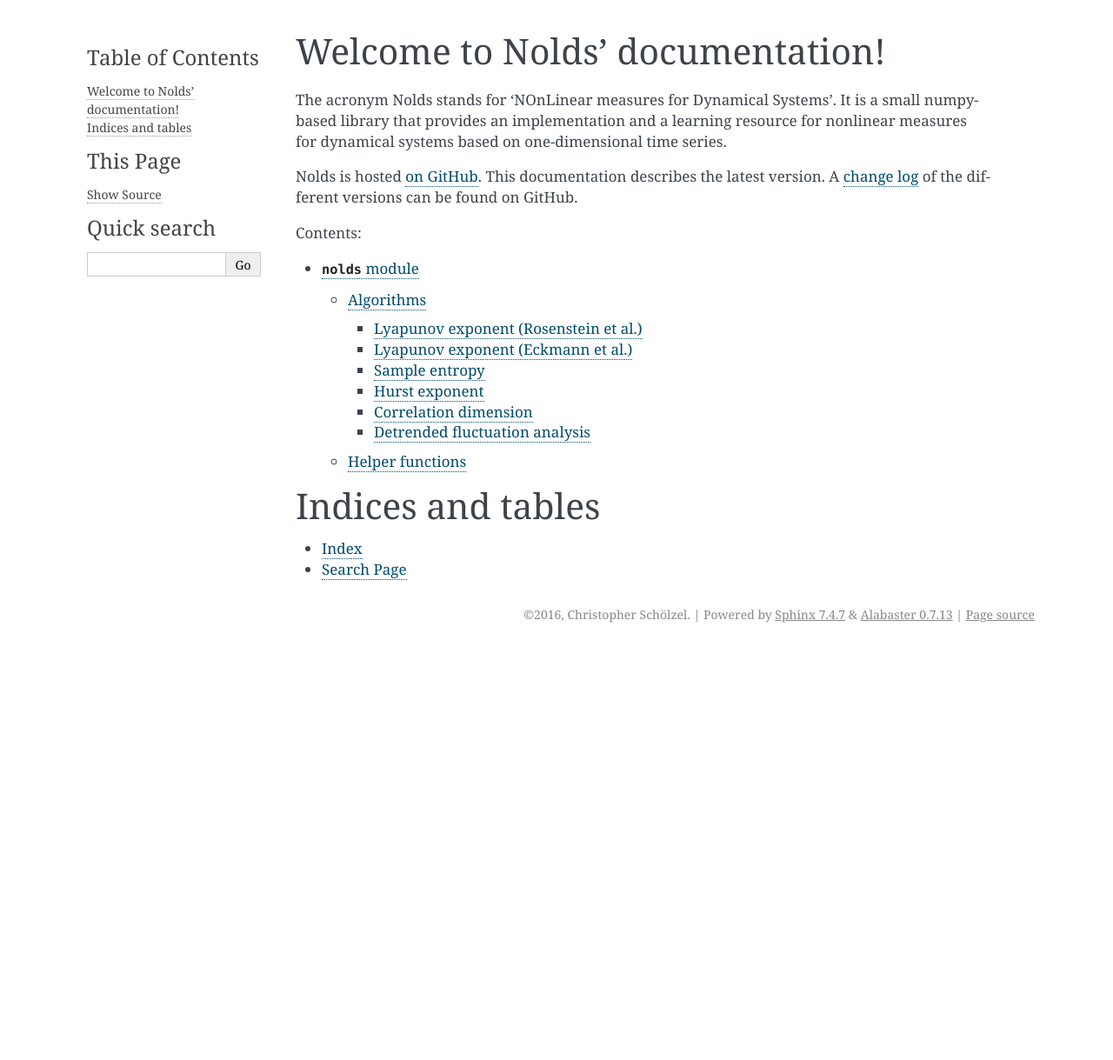
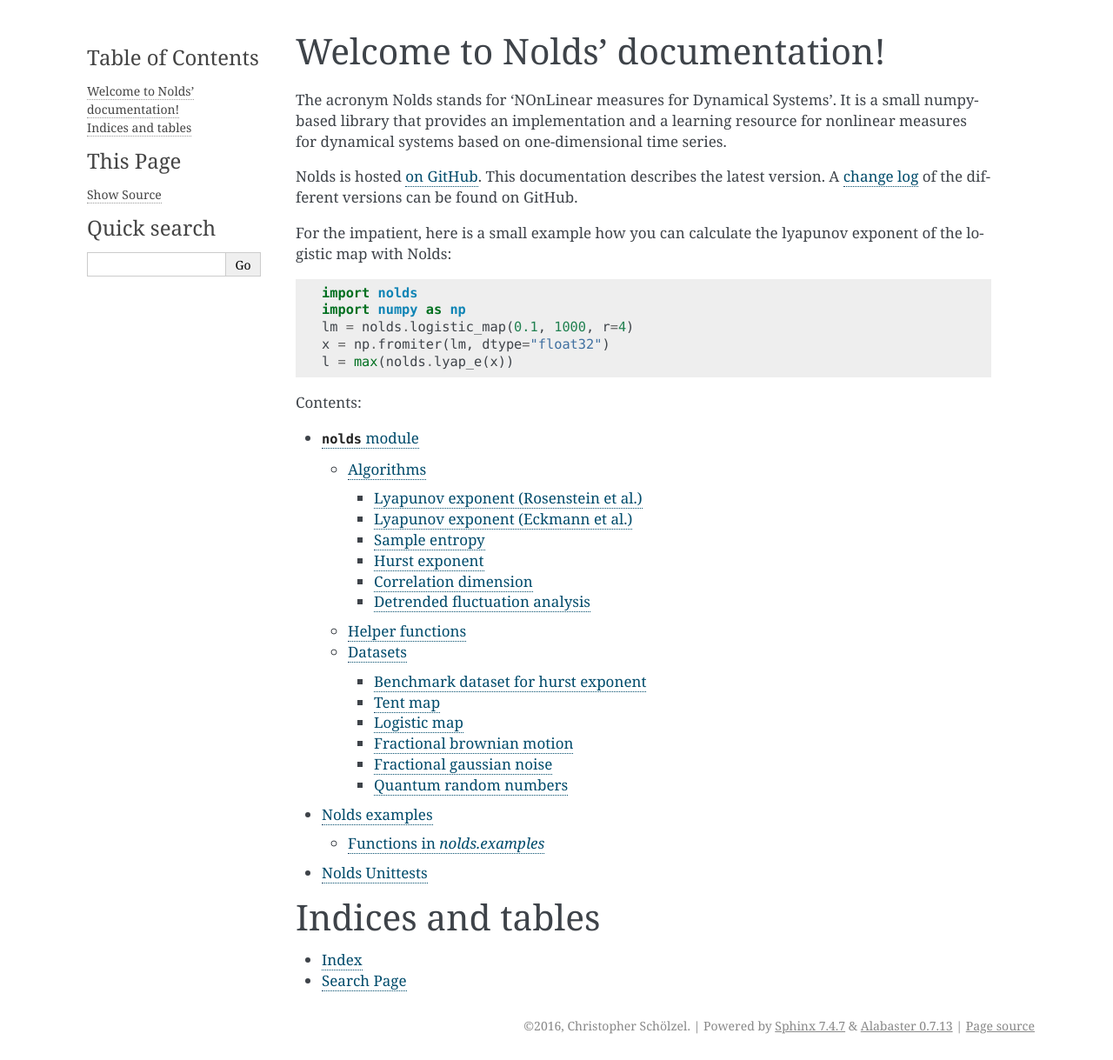
Before and after one commit to CSchoel/nolds, a Sphinx documentation site: the page built from doc/source/index.rst, in a window 1280 px wide. Shown: the whole page at 87% size. Built offline with Sphinx 7.4.7, drawn with Linux system fonts in a browser that asks for light colours; before the commit the page ends 900 px from its top, so only the background shows below that.

Commit message:
updates documentation

```diff
--- /dev/null
+++ b/doc/source/examples.rst
@@ -0,0 +1,25 @@
+Nolds examples
+==============
+
+You can run some examples for the functions in nolds with the command
+`python -m nolds.examples <key>` where `<key>` can be one of the following:
+
+* `lyapunov-logistic` shows a bifurcation plot of the logistic map and compares
+  the true lyapunov exponent to the estimates obtained with `lyap_e` and
+  `lyap_r`.
+* `lyapunov-tent` shows the same plot as `lyapunov-logistic`, but for the tent
+  map.
+* `profiling` runs a profiling test with the package `cProfile`.
+* `hurst-weron2` plots a reconstruction of figure 2 of the weron 2002 paper
+  about the hurst exponent.
+* `hurst-hist` plots a histogram of hurst exponents obtained for random noise.
+
+These tests are also available as functions inside the module `nolds.examples`.
+
+Functions in `nolds.examples`
+-----------------------------
+
+.. autofunction:: nolds.examples.plot_lyap
+.. autofunction:: nolds.examples.profiling
+.. autofunction:: nolds.examples.weron_2002_figure2
+.. autofunction:: nolds.examples.plot_hurst_hist
--- a/doc/source/index.rst
+++ b/doc/source/index.rst
@@ -6,12 +6,24 @@
 Nolds is hosted `on GitHub <https://github.com/CSchoel/nolds>`_.
 This documentation describes the latest version. A `change log <https://github.com/CSchoel/nolds/blob/master/CHANGELOG.md>`_ of the different versions can be found on GitHub.
 
+For the impatient, here is a small example how you can calculate the lyapunov exponent of the logistic map with Nolds:
+
+.. code-block:: python
+
+   import nolds
+   import numpy as np
+   lm = nolds.logistic_map(0.1, 1000, r=4)
+   x = np.fromiter(lm, dtype="float32")
+   l = max(nolds.lyap_e(x))
+
 Contents:
 
 .. toctree::
    :maxdepth: 3
 
    nolds
+   examples
+   tests
 
 
 Indices and tables
--- a/doc/source/nolds.rst
+++ b/doc/source/nolds.rst
@@ -1,7 +1,13 @@
 ``nolds`` module
 ================
 
-Nolds only consists of a single module called ``nolds`` which contains all relevant algorithms and helper functions.
+Nolds only consists of to single module called ``nolds`` which contains all
+relevant algorithms and helper functions.
+
+Internally these functions are subdivided into different modules such as
+`measures` and `datasets`, but you should not need to import these modules
+directly unless you want access to some internal helper functions.
+
 
 Algorithms
 ----------
@@ -29,10 +35,52 @@
 ~~~~~~~~~~~~~~~~~~~~~~~~~~~~~~
 .. autofunction:: nolds.dfa
 
-
 Helper functions
 -----------------
-.. autofunction:: nolds.fbm
 .. autofunction:: nolds.binary_n
 .. autofunction:: nolds.logarithmic_n
 .. autofunction:: nolds.logarithmic_r
+
+Datasets
+--------
+
+Benchmark dataset for hurst exponent
+~~~~~~~~~~~~~~~~~~~~~~~~~~~~~~~~~~~~
+.. autodata:: nolds.brown72
+
+   The brown72 dataset has a prescribed (uncorrected) Hurst exponent of 0.72.
+   It is a synthetic dataset from the book "Chaos and Order in the Capital
+   markets"[b7-a]_.
+
+   It is included here, because the dataset can be found online [b7-b]_ and is
+   used by other software packages such as the R-package `pracma` [b7-c]_.
+   As such it can be used to compare different implementations.
+
+   .. [b7-a] Edgar Peters, “Chaos and Order in the Capital Markets: A New
+      View of Cycles, Prices, and Market Volatility”, Wiley: Hoboken,
+      2nd Edition, 1996.
+   .. [b7-b] Ian L. Kaplan, "Estimating the Hurst Exponent",
+      url: http://www.bearcave.com/misl/misl_tech/wavelets/hurst/
+   .. [b7-c] HwB, "Pracma: brown72",
+      url: https://www.rdocumentation.org/packages/pracma/versions/1.9.9/topics/brown72
+
+Tent map
+~~~~~~~~
+.. autofunction:: nolds.tent_map
+
+Logistic map
+~~~~~~~~~~~~
+.. autofunction:: nolds.logistic_map
+
+Fractional brownian motion
+~~~~~~~~~~~~~~~~~~~~~~~~~~
+.. autofunction:: nolds.fbm
+
+Fractional gaussian noise
+~~~~~~~~~~~~~~~~~~~~~~~~~
+.. autofunction:: nolds.fgn
+
+Quantum random numbers
+~~~~~~~~~~~~~~~~~~~~~~
+.. autofunction:: nolds.qrandom
+.. autofunction:: nolds.load_qrandom
```
Also changed, not shown: doc/source/tests.rst (added, +9 -0 lines), 1 other file.
